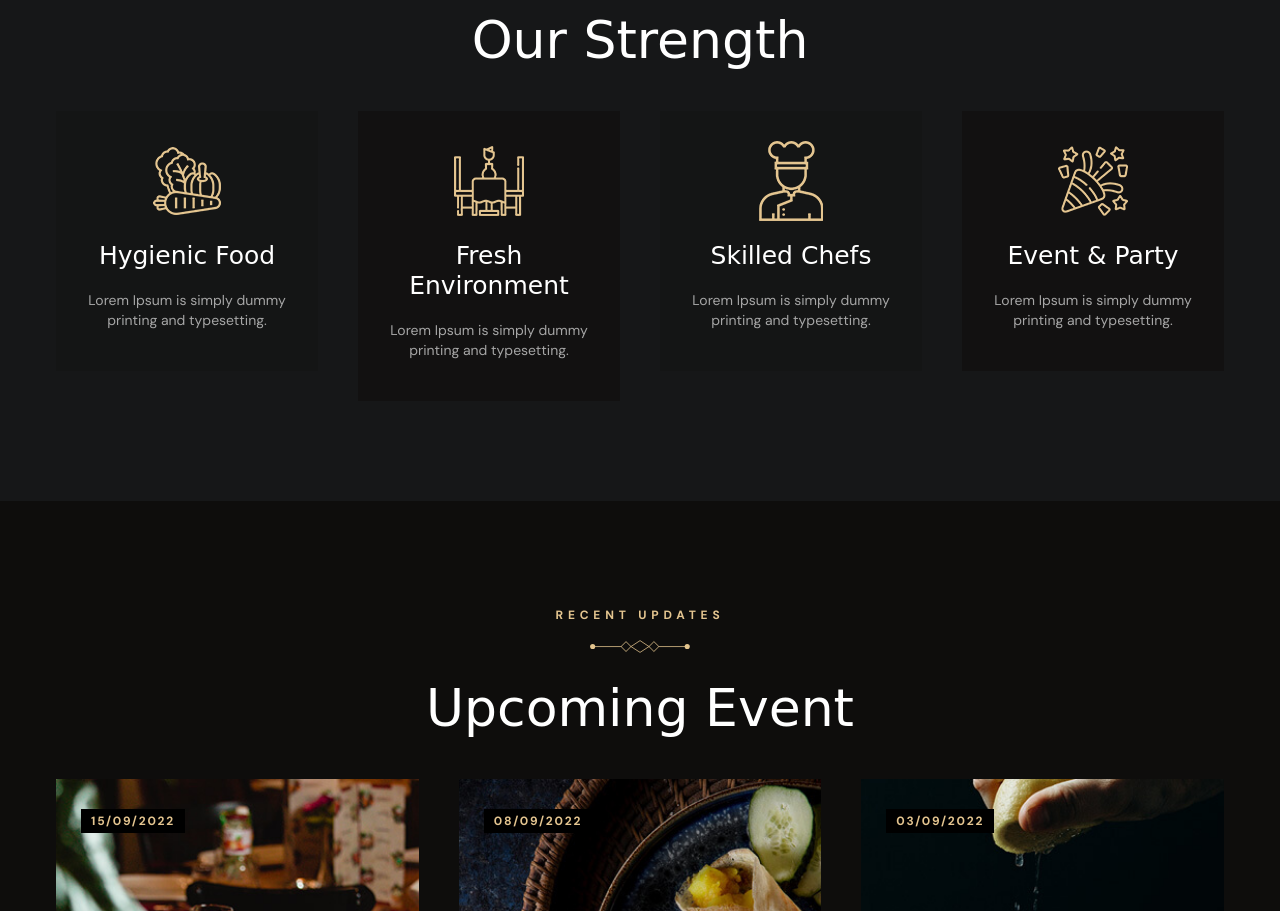
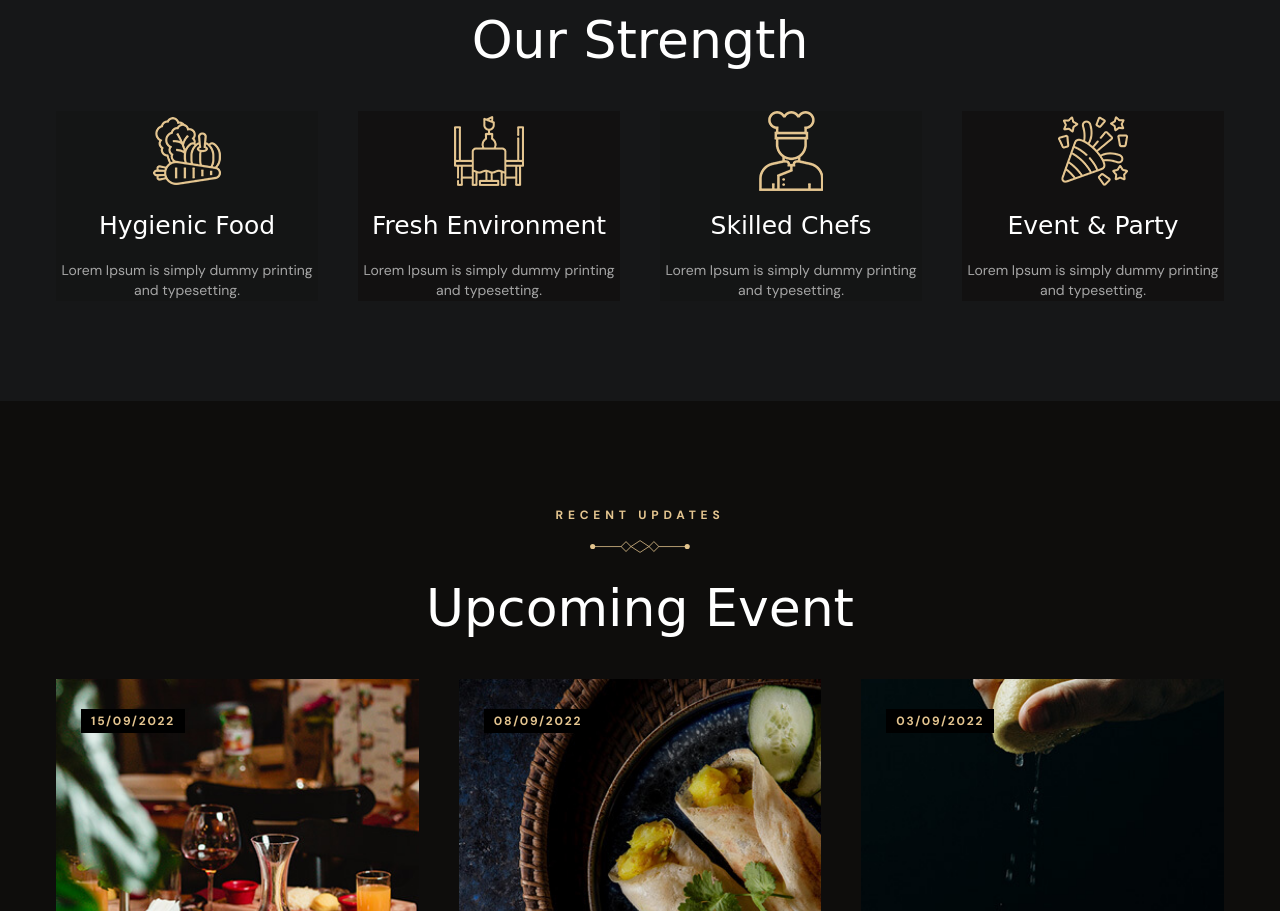
Before and after one commit to FSOC-OSS/FSOC.V3, a plain HTML site: page index.html in a window 1280 px wide. Shown: the part 6341-7252 px from the top of the page. Drawn offline with nearby package versions, Linux system fonts and the light colour scheme; a web font is replaced by a local one.

Commit message:
Issue-11

```diff
--- a/assets/css/style.css
+++ b/assets/css/style.css
@@ -1186,7 +1186,9 @@ textarea.input-field {
 
 .features .section-title { margin-block-end: 40px; }
 
-.feature-card { padding: 30px 20px 40px; }
+.feature-card {
+  background-color: white;
+}
 
 .feature-item:nth-child(2n+1) .feature-card { background-color: var(--eerie-black-3); }
 
@@ -1197,8 +1199,6 @@ textarea.input-field {
   margin-inline: auto;
   transition: var(--transition-2);
 }
-
-.feature-card:hover .card-icon { transform: scale(-1) rotate(180deg); }
 
 .feature-card .card-title { margin-block: 20px; }
 
```
